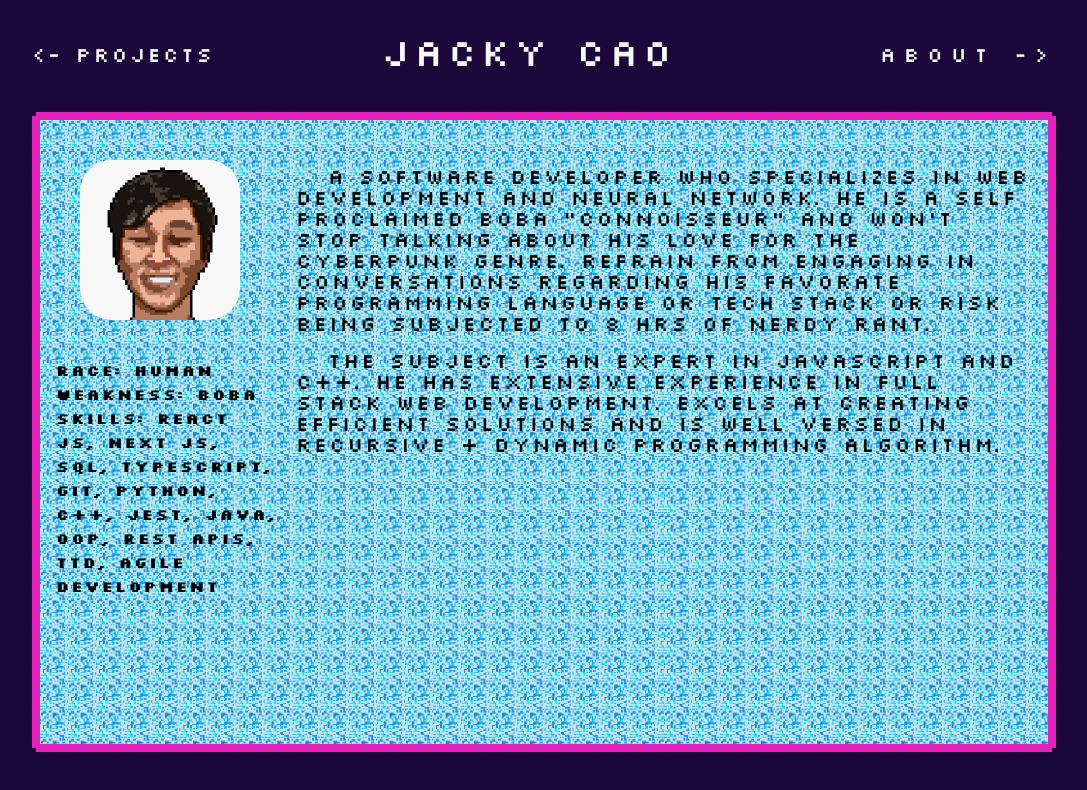
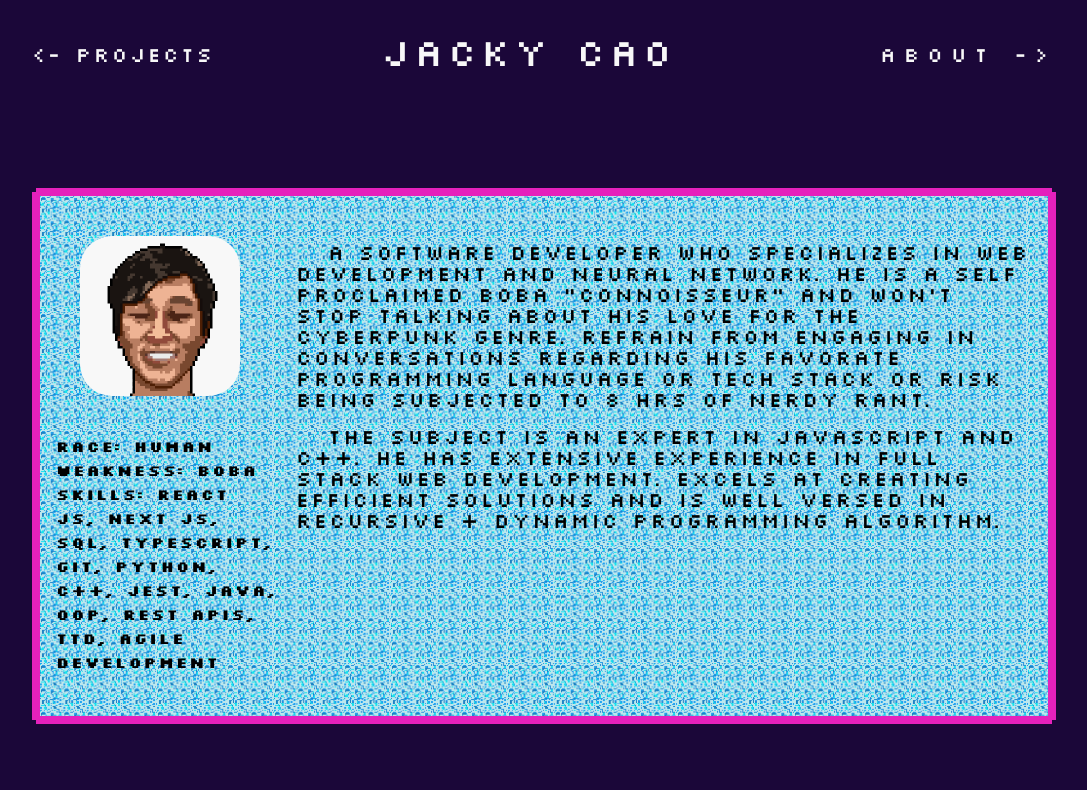
Before and after one commit to mtdecaf/portfolio-site-8-bit, a Next.js app: page /about/AboutPage in a window 1280 px wide. Shown: the top 790 px of the page, without its empty margins (96-1183 px from the left). Built offline with nearby package versions, Linux system fonts and the light colour scheme.

Commit message:
card done for all screens

```diff
--- a/components/PageNav/PageNav.module.scss
+++ b/components/PageNav/PageNav.module.scss
@@ -5,7 +5,8 @@
 .page-nav {
     width: 100vw;
     height: 7rem;
-    position: fixed;
+    // position: fixed;
+    background-color: $background-blue;
     z-index: 100;
     display: flex;
     justify-content: center;
--- a/components/ProfileCard/ProfileCard.module.scss
+++ b/components/ProfileCard/ProfileCard.module.scss
@@ -3,11 +3,11 @@
 @use "styles/global/variables.scss" as *;
 
 .profile-card {
-    position: absolute;
+    position: relative;
     width: 90%;
     max-height: 40rem;
     height: 100%;
-    top: 7rem;
+    // margin-top: 7rem;
     @include tablet {
         width: 80%;
     }
@@ -78,7 +78,7 @@
             list-style: none;
             padding: 20px 0;
             @include tablet {
-                padding:0 0 0 1rem;
+                padding:0 0 1rem 1rem;
             }
             @include desktop {
                 padding-bottom: 40px;
@@ -115,6 +115,7 @@
         }
         &-wrap {
             @include side-padding-mobile;
+            padding-bottom: 1rem;
             @include tablet {
                 padding-top: 40px;
                 padding-bottom: 40px;
--- a/pages/about/AboutPage.module.scss
+++ b/pages/about/AboutPage.module.scss
@@ -3,8 +3,8 @@
 @use "styles/global/variables.scss" as *;
 
 .about-page {
-    min-height: 100vh;
-    height: auto;
+    min-height: calc(100vh - 7rem);
+    height: 100%;
     background-color: $background-blue;
     display: flex;
     justify-content: center;
--- a/pages/home/HomePage.module.scss
+++ b/pages/home/HomePage.module.scss
@@ -3,7 +3,7 @@
 @use "styles/global/variables.scss" as *;
 
 .home-page {
-    height: 100vh;
+    min-height: calc(100vh - 7rem);
     background-color: $background-blue;
     display: flex;
     justify-content: center;
@@ -14,7 +14,6 @@
         width: 90%;
         min-width: 720px;
         position: absolute;
-        margin-top: 3.5rem;
         @include tablet {
             width: 80%;
         }
--- a/styles/global/global.scss
+++ b/styles/global/global.scss
@@ -15,6 +15,10 @@ a {
   scroll-behavior: smooth !important;
   -webkit-tap-highlight-color:  rgba(255, 255, 255, 0);
 }
+body {
+  width: 100%;
+  height: 100%;
+}
 @font-face {
   font-family: "Silkscreen";
   font-weight: 400;
```
